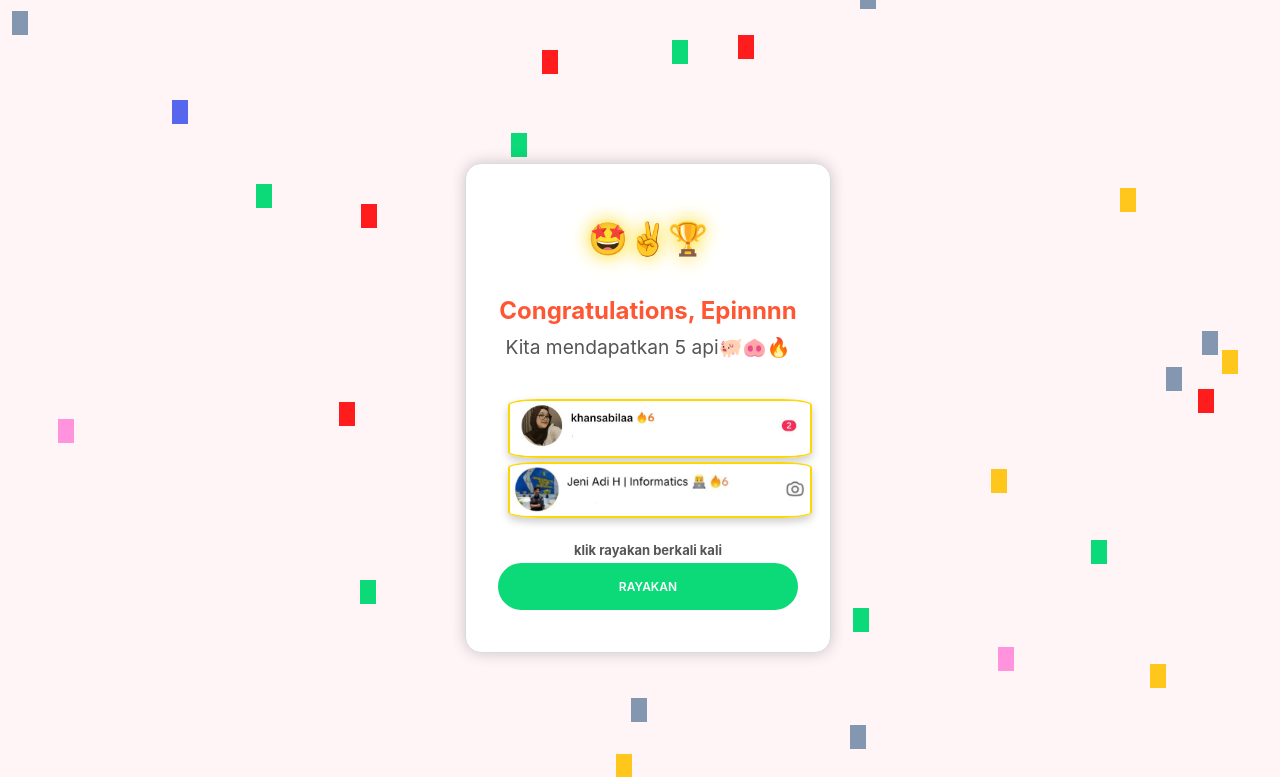
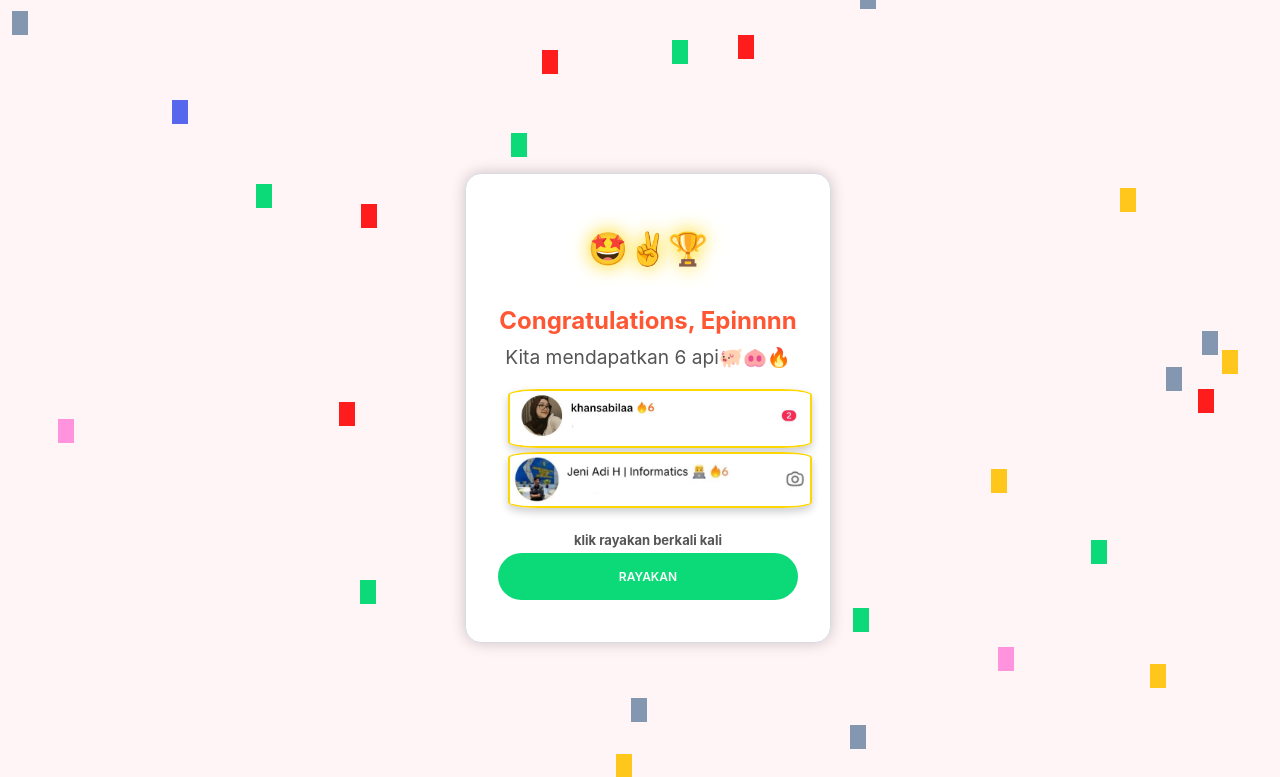
Before and after one commit to jenioden1/anjays, a plain HTML site: page gabuttt-Main/index.html in a window 1280 px wide. Both pictures are taken after a click on the button "Open Gift". Shown: the top 777 px of the page. Drawn offline with Linux system fonts and the light colour scheme.

Commit message:
first commit

```diff
--- a/gabuttt-Main/index.html
+++ b/gabuttt-Main/index.html
@@ -3,7 +3,7 @@
 <head>
   <meta charset="UTF-8">
   <meta name="viewport" content="width=device-width, initial-scale=1.0, user-scalable=no, maximum-scale=1, minimum-scale=1">
-  <title>Buat Kamu Yang Juara Stumble Guys</title>
+  <title>Selebrasi API</title>
   <style>
     :root {
       --border-color: #D7DBE3;
@@ -337,7 +337,7 @@
     <div class="modal" id="initial-modal">
       <span class="emoji bounce" style="text-shadow: 0 0 20px gold;">🤩✌️🏆</span>
       <h4>Congratulations, Epinnnn</h4>
-      <p style="margin-bottom: 40px;">Kita mendapatkan 5 api🐖🐽🔥</p>
+      <p style="margin-bottom: 20px;">Kita mendapatkan 6 api🐖🐽🔥</p>
       <div class="image-container">
         <img src="epin.jpg" alt="Epin">
         <img src="jeni.jpg" alt="Jeni">
```
